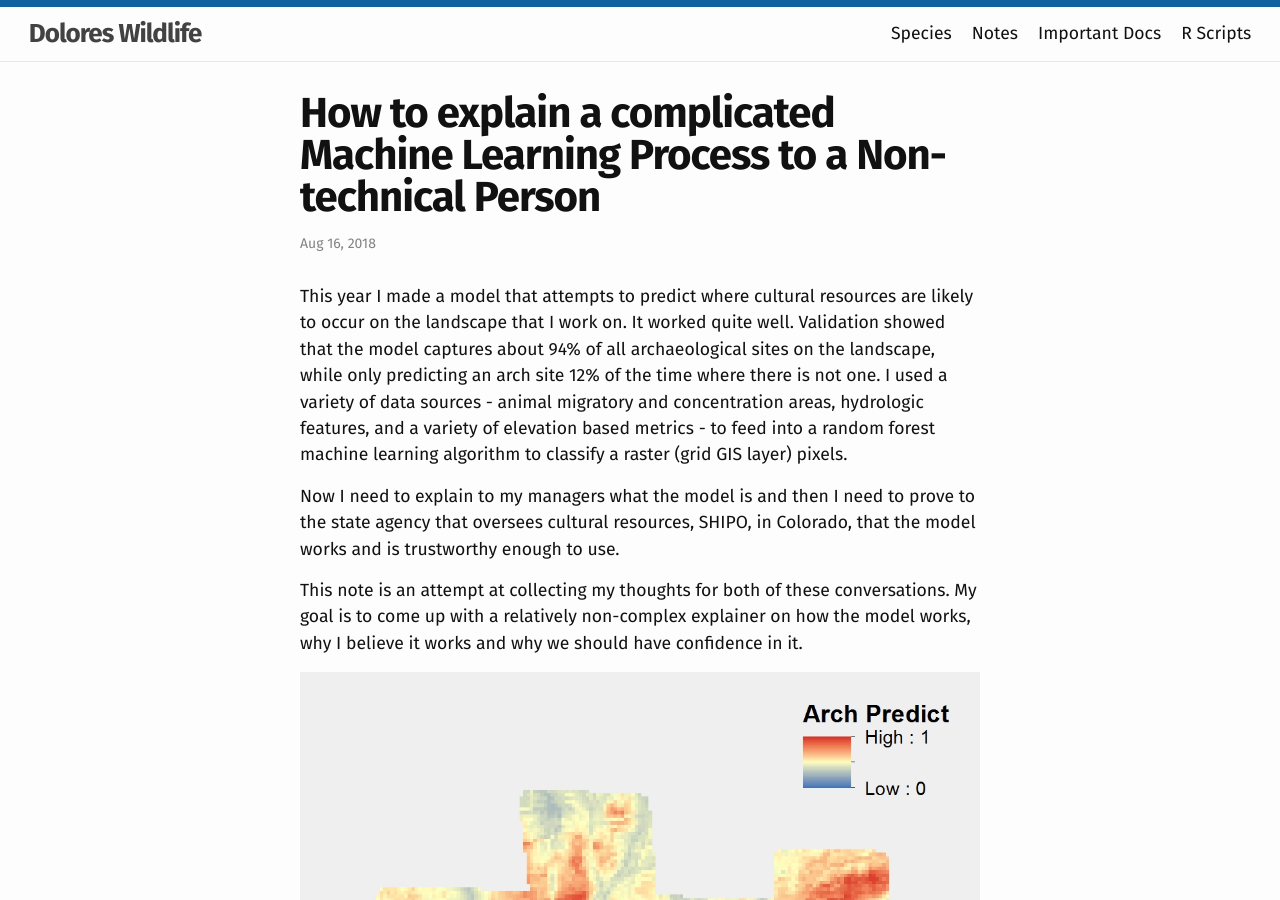
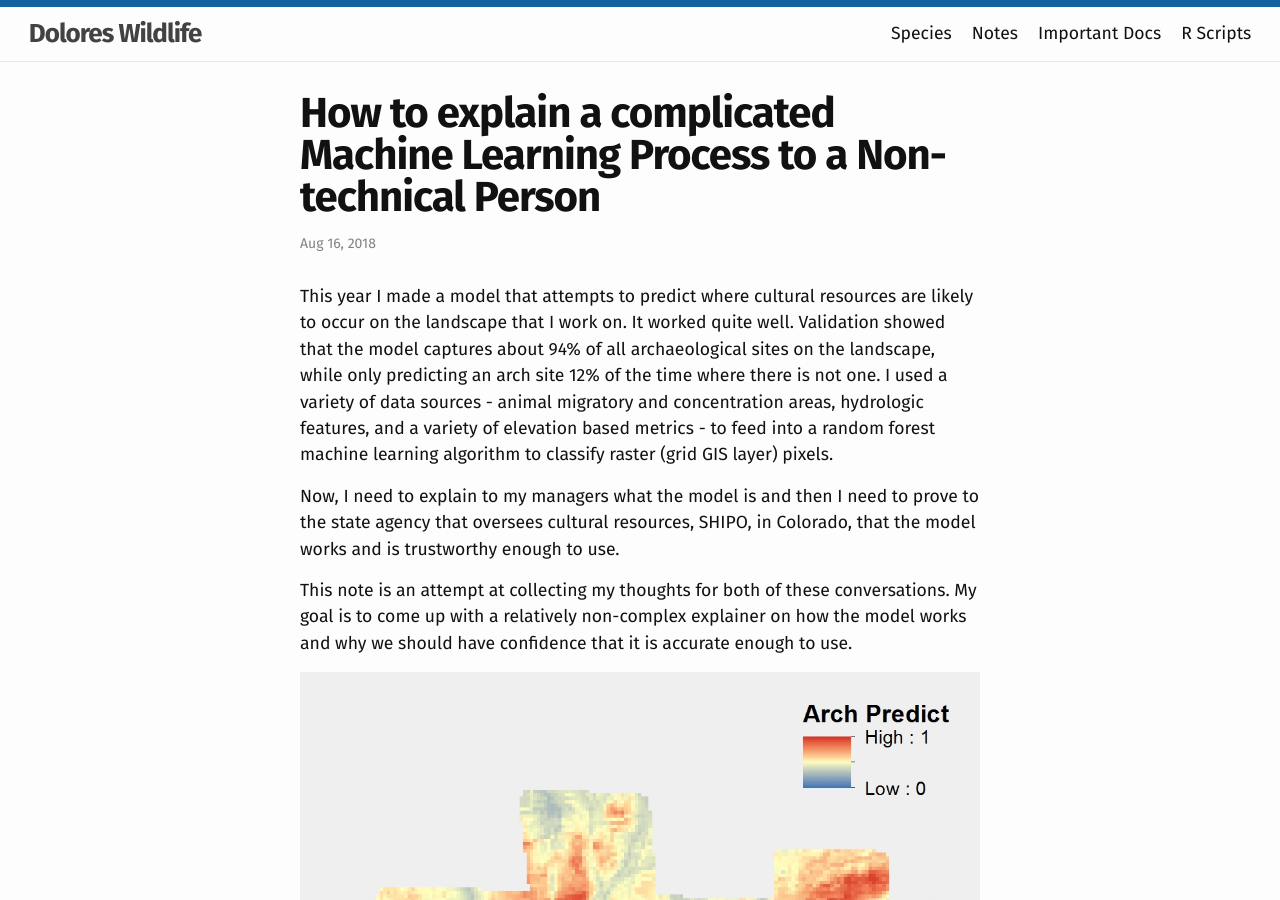
Before and after one commit to mschmidty/bio_notes, a Jekyll site: the page built from notes/_posts/2018-08-16-archy-model-for-the-average.md, in a window 1280 px wide and 900 px high. Built offline with Jekyll 4.4.1, drawn with Linux system fonts in a browser that asks for light colours; some of the changed text lies outside the part shown.

Commit message:
updated some posts

```diff
--- a/notes/_posts/2018-08-16-archy-model-for-the-average.md
+++ b/notes/_posts/2018-08-16-archy-model-for-the-average.md
@@ -6,11 +6,11 @@
 published: true
 ---
 
-This year I made a model that attempts to predict where cultural resources are likely to occur on the landscape that I work on. It worked quite well.   Validation showed that the model captures about 94% of all archaeological sites on the landscape, while only predicting an arch site 12% of the time where there is not one.  I used a variety of data sources - animal migratory and concentration areas, hydrologic features, and a variety of elevation based metrics - to feed into a random forest machine learning algorithm to classify a raster (grid GIS layer) pixels.
+This year I made a model that attempts to predict where cultural resources are likely to occur on the landscape that I work on. It worked quite well.   Validation showed that the model captures about 94% of all archaeological sites on the landscape, while only predicting an arch site 12% of the time where there is not one.  I used a variety of data sources - animal migratory and concentration areas, hydrologic features, and a variety of elevation based metrics - to feed into a random forest machine learning algorithm to classify raster (grid GIS layer) pixels.
 
-Now I need to explain to my managers what the model is and then I need to prove to the state agency that oversees cultural resources, SHIPO, in Colorado, that the model works and is trustworthy enough to use.
+Now, I need to explain to my managers what the model is and then I need to prove to the state agency that oversees cultural resources, SHIPO, in Colorado, that the model works and is trustworthy enough to use.
 
-This note is an attempt at collecting my thoughts for both of these conversations.  My goal is to come up with a relatively non-complex explainer on how the model works, why I believe it works and why we should have confidence in it.
+This note is an attempt at collecting my thoughts for both of these conversations.  My goal is to come up with a relatively non-complex explainer on how the model works and why we should have confidence that it is accurate enough to use.
 
 ![Example of the predictive model output]({{ "/notes/assets/arch_predict/model_example.jpg" | relative_url }})
 
@@ -46,7 +46,7 @@
 |  |  | Distance to Turkey Winter Concentration |
 
 ### Predicting the Arch Sites.
-So how do we take 3 million squares and make a prediction? The key to the whole process is having 20 plus years of archaeology survey. Because we know where so many arch sites are on our field office, we can look at how far they are from a stream, how far they are from a migratory corridor, what elevation they occur at, etc.  To build a simple model, we could pick three or four attributes that most predicted arch sites, then determine what values of those attributes have at arch sites and then make a model out of the results, essentially having a map with two colors, one color representing where arch sites are and one representing where arch sites are not.  But that model, would undoubtedly (we tried at the beginning) have a large error.  After all, predicting human habitation is complex. But back to the model we actually built.
+So how do we take 3 million squares and make a prediction? The key to the whole process is having 20 plus years of archaeology survey. Because we know where so many arch sites are on our field office, we can look at how far they are from a stream, how far they are from a migratory corridor, what elevation they occur at, etc.  To build a simple model, we could pick three or four attributes that most predicted arch sites, then determine what values those attributes have at arch sites and then make a model out of the results, essentially having a map with two colors, one color representing where arch sites are and one representing where arch sites are not.  But that model, would undoubtedly (we tried at the beginning) have a large error.  After all, predicting human habitation is complex. But back to the model we actually built.
 
 To train the model, we took all of the data that occurred within previously surveyed areas.  This area is used for training the model because in these areas we know which areas have arch sites and which areas don't.  Most models rely on a dataset where you know the answers.  In this case, the answers are where arch sites occur and where they don't occur. Using machine learning, we can figure out what values of each variable (attribute) are most likely to have an arch site associated with them.  We can also use relationships between the variables to help us predict where arch sites are.
 
```
Also changed, not shown: notes/_posts/2018-08-13-better_way_to_work_with_LSAT.md (+5 -0 lines).
